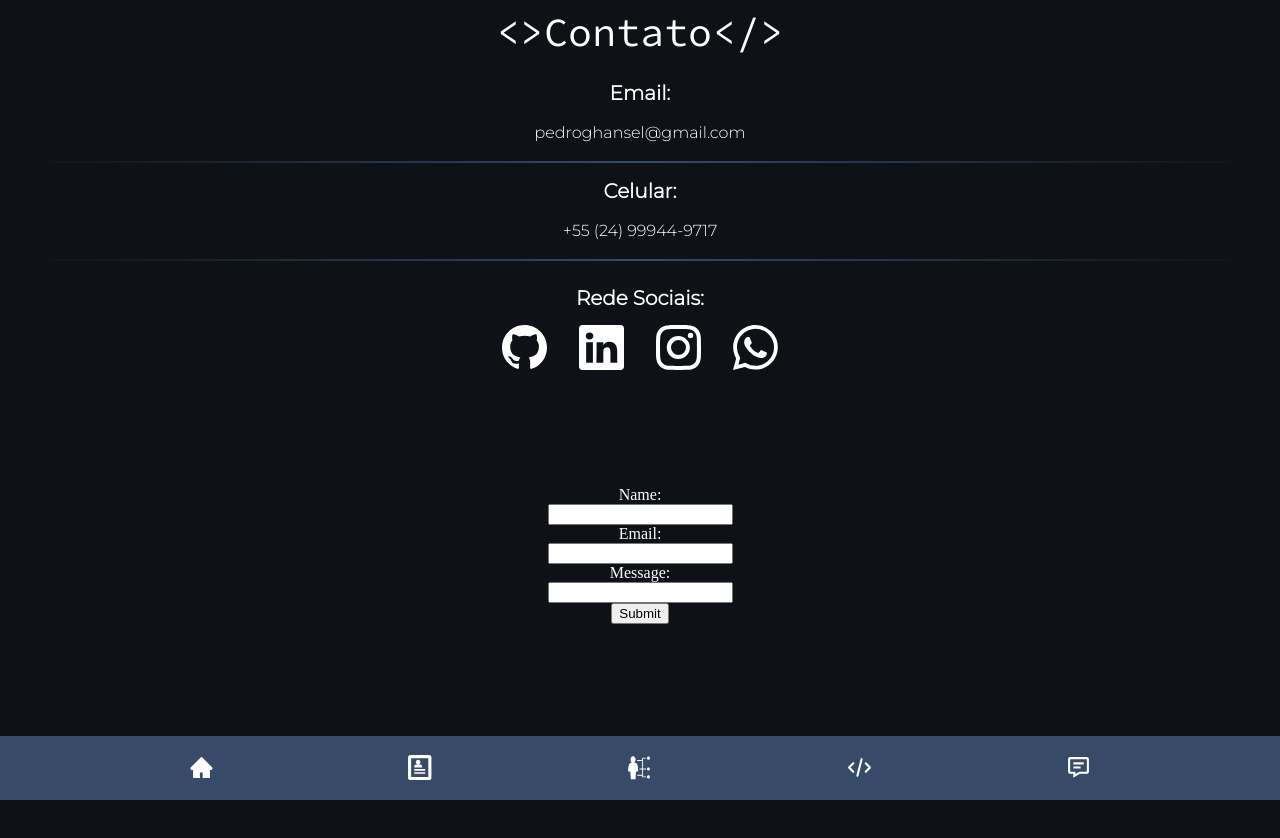
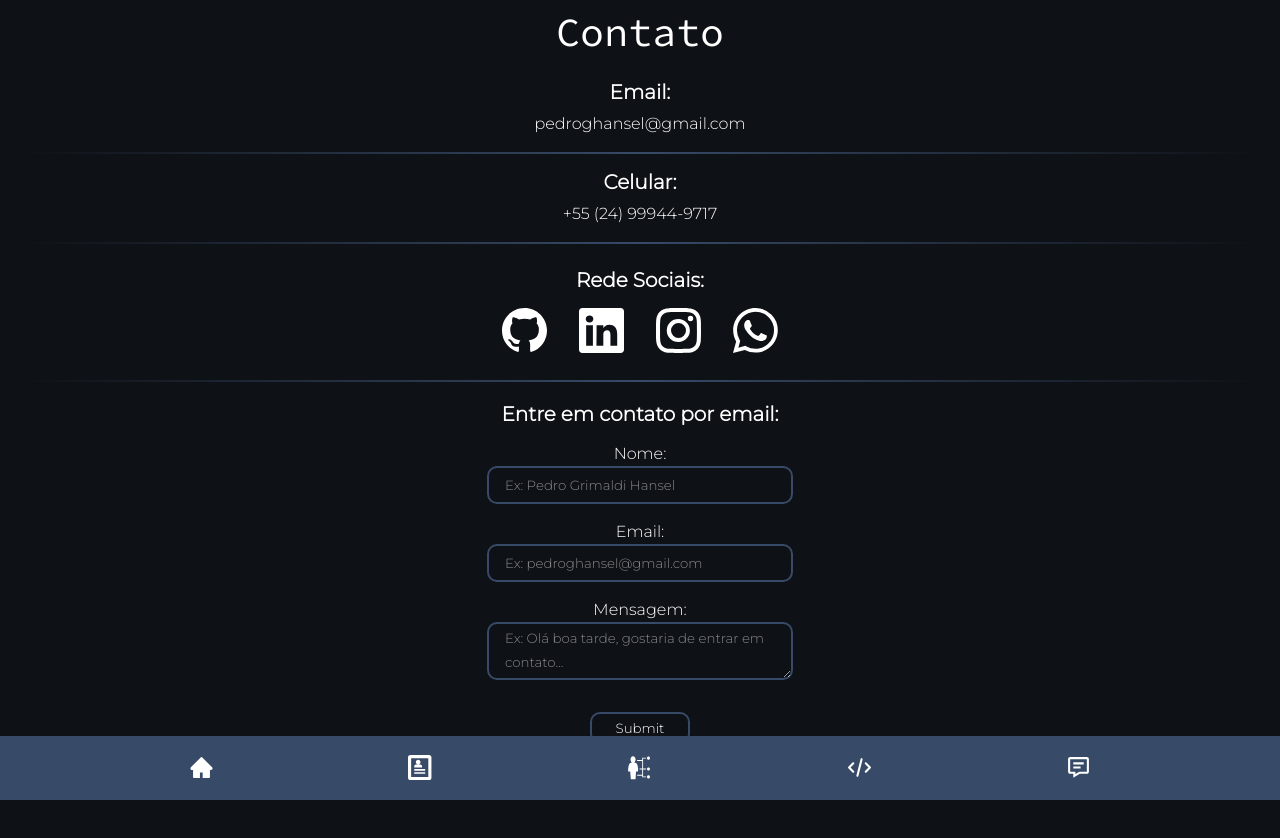
Before and after one commit to Pedro-Grimaldi-Hansel/Portfolio, a Next.js app: page /Contato in a window 1280 px wide. Before the commit the page ends 800 px from the top, so only its background shows below. Built offline with nearby package versions, Linux system fonts and the light colour scheme.

Commit message:
inputs estilizados porem longe de tarem prontos

```diff
--- a/src/components/CardContato/CardContato.module.scss
+++ b/src/components/CardContato/CardContato.module.scss
@@ -3,13 +3,13 @@
     text-align: center;
     flex-direction: column;
     justify-content: center;
-    padding-bottom: 96px;
 
     h2{
         font-size: 20px;
         padding-left: 20px;
         padding-right: 20px;
         margin-bottom: 0px;
+        margin-top: 16px;
     }
 
     .Container{
--- a/src/components/ContactForm/ContactForm.module.scss
+++ b/src/components/ContactForm/ContactForm.module.scss
@@ -1,4 +1,58 @@
 .Contato_infos{
+    margin-top: 20px;
+    padding-bottom: 96px;
+
+    h2{
+        margin-top: 0px;
+        margin-bottom: 16px;
+    }
+
+    .primeiro{
+        margin-top: 0px;
+    }
+
+    label{
+        margin-top: 16px;
+    }
+    input:focus, textarea:focus {
+        outline: none;
+      }
+
+    input{
+        border: solid 2px rgba(55, 74, 103, 1);
+        background-color: #0E1116;
+        border-radius: 10px;
+        height: 32px;
+        padding-left: 16px;
+        width: 284px;
+
+        &::placeholder {
+            color: #ffffff;
+            opacity: 0.5;
+        }
+
+
+    }
+    input[type=submit]{
+        margin-top: 32px;
+        width: 100px;
+        padding: 0;
+    }
+    textarea{
+        border: solid 2px rgba(55, 74, 103, 1);
+        background-color: #0E1116;
+        min-width: 284px;
+        min-height: 50px;
+        max-width: 80vw;
+        padding-left: 16px;
+        border-radius: 10px;
+
+        &::placeholder {
+            color: #ffffff;
+            opacity: 0.5;
+        }
+    }
+
     .container,div{
         display: flex;
         justify-content: center;
--- a/src/components/ContactForm/index.js
+++ b/src/components/ContactForm/index.js
@@ -63,31 +63,26 @@ export default function ContactForm() {
     <>
     <section className={styles.Contato_infos}>
       <form className={styles.container}>
-        <div>
-          <label>
-            Name:
+
+        <h2>Entre em contato por email:</h2>
+
+          <label className={styles.primeiro}>
+            Nome:
           </label>
-          <input type="text" onChange={(e)=>{setName(e.target.value)}} name="name"/>
-        </div>
+          <input type="text" onChange={(e)=>{setName(e.target.value)}} name="name" placeholder='Ex: Pedro Grimaldi Hansel'/>
 
-        <div>
           <label>
             Email:
           </label>
-          <input type="email" onChange={(e)=>{setEmail(e.target.value)}} name="email"/>
+          <input type="email" onChange={(e)=>{setEmail(e.target.value)}} name="email" placeholder='Ex: pedroghansel@gmail.com'/>
 
-        </div>
 
-        <div>
           <label>
-            Message:
+            Mensagem:
           </label>
-          <input type="text" onChange={(e)=>{setMessage(e.target.value)}} name="message"/>
-        </div>
+          <textarea type="text" placeholder="Ex: Olá boa tarde, gostaria de entrar em contato..." onChange={(e)=>{setMessage(e.target.value)}} name="message"></textarea>
 
-        <div>
           <input type="submit" onClick={(e)=>{handleSubmit(e)}}/>
-        </div>
 
       </form>
     </section>
--- a/src/components/TutuloPaginaMobile/TutuloPaginaMobile.module.scss
+++ b/src/components/TutuloPaginaMobile/TutuloPaginaMobile.module.scss
@@ -3,7 +3,6 @@
         display: flex;
         justify-content: center;
         align-items: center;
-        font-family: 'Source Code Pro','Montserrat';
 
         .foto_de_perfil{
             margin-left: 32px;
--- a/src/components/TutuloPaginaMobile/index.tsx
+++ b/src/components/TutuloPaginaMobile/index.tsx
@@ -13,7 +13,7 @@ const TutuloPaginaMobile = (props:IPaginas) => {
     return (
       <>
       <section className={styles.TutuloPaginaMobile}>
-        <h1>&lt;&gt;{props.pagina}&lt;/&gt;</h1>
+        <h1>{props.pagina}</h1>
       </section>
 
       </>
--- a/src/pages/Contato.tsx
+++ b/src/pages/Contato.tsx
@@ -15,23 +15,23 @@ const Contato = () => {
     };
   return (
     <>
-
-        <TutuloPaginaMobile pagina="Contato"/>
-
-          <header className={styles.Contato_infos}>
+    <TutuloPaginaMobile pagina="Contato"/>
+      <main className={styles.Contato}>
+          <section>
             <h2>Email:</h2>
             <p>pedroghansel@gmail.com</p>
             <hr/>
             <h2>Celular:</h2>
             <p>+55 (24) 99944-9717</p>
             <hr/>
-          </header>
+          </section>
 
           <CardContato/>
-
+          <hr/>
           <ContactForm/>
 
         <Navbar/>
+      </main>
     </>
   )
 }
--- a/src/pages/Sobre.tsx
+++ b/src/pages/Sobre.tsx
@@ -19,7 +19,7 @@ const Sobre = () => {
           </header>
 
           <section>
-            <h1>&lt;&gt;Sobre Mim&lt;/&gt;</h1>
+            <h1>Sobre Mim</h1>
 
             <p>Olá meu nome é Pedro, tenho 19 anos curso Ciência da Computação e trabalho como desenvolvedor e gerente de projetos.</p>
             <hr/>
--- a/src/pages/index.tsx
+++ b/src/pages/index.tsx
@@ -23,7 +23,7 @@ export default function Home() {
 
        <section className={styles.Home_text}>
         <h1>&lt;&gt;Pedro Grimaldi Hansel&lt;/&gt;</h1>
-        <p> Sou estudante de graduação em Ciencias Exatas e Ciencias da Computação (UFJF) e trabalho atualmete como desenvolvedor, gerente de projetos e conselheiro multiplicador na Code Empresa Jr de computação.</p>
+        <p> Sou estudante de graduação em Ciências Exatas e Ciências da Computação (UFJF) e trabalho atualmete como desenvolvedor, gerente de projetos e conselheiro multiplicador na Code Empresa Jr de computação.</p>
        </section>
 
        <section className={styles.GitHubStats}>
--- a/src/styles/scss/contato.module.scss
+++ b/src/styles/scss/contato.module.scss
@@ -1,5 +1,5 @@
+.Contato{
 
-    .Contato_infos{
         text-align: center;
         margin-left: 16px;
         margin-right: 16px;
@@ -9,14 +9,17 @@
             padding-left: 20px;
             padding-right: 20px;
             margin-bottom: 0px;
+            margin-top: 16px;
         }
         p{
             margin-left: 32px;
             margin-right: 32px;
+            margin-top: 8px;
         }
         hr {
-            border: none;
-            height: 2px;
-            background-image: linear-gradient(to right, #0E1116, rgba(55, 74, 103, 0.5), rgba(55, 74, 103, 1), rgba(55, 74, 103, 0.5), #0E1116);
-          }
+        border: none;
+        height: 2px;
+        background-image: linear-gradient(to right, #0E1116, rgba(55, 74, 103, 0.5), rgba(55, 74, 103, 1), rgba(55, 74, 103, 0.5), #0E1116);
     }
+
+}
--- a/src/styles/scss/globals.scss
+++ b/src/styles/scss/globals.scss
@@ -13,11 +13,11 @@ body {
   background-color: #0E1116;
   font-size: 16px;
 
-  p{
-    height: auto;
+  p, label, input, textarea{
     line-height: 24px;
     letter-spacing: 0%;
     font-family: 'Montserrat', sans-serif;
+    color: #FFFFFF;
   }
   a {
     color: inherit;
```
